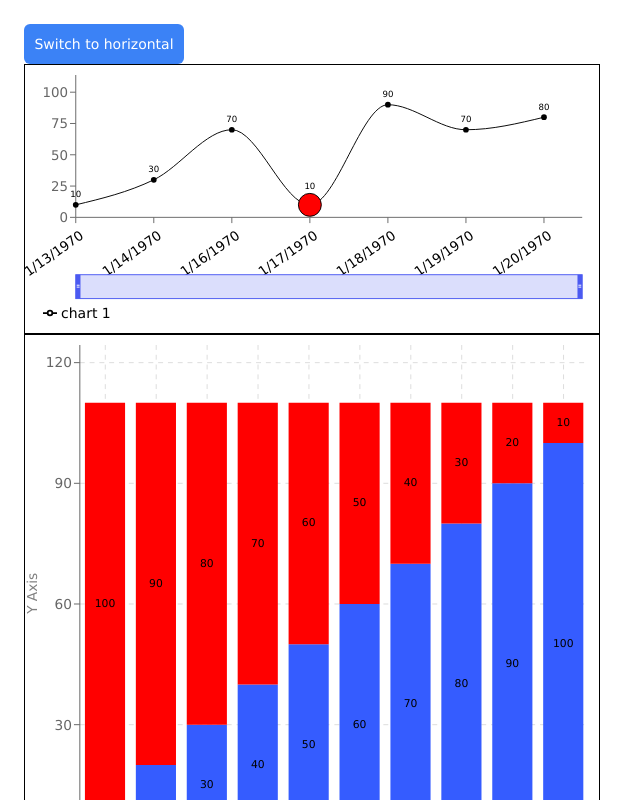
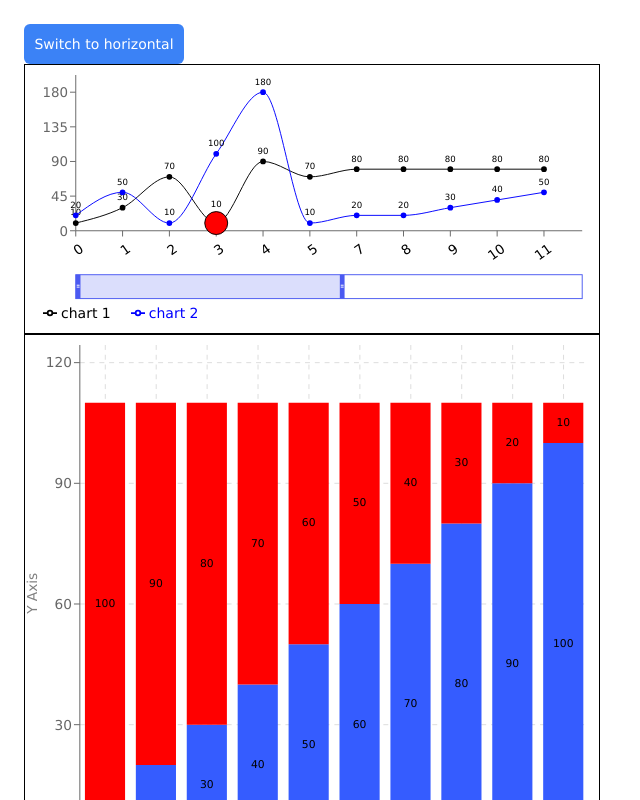
Before and after one commit to talkohavy/charts, a React (Vite) app: page / in a window 1280 px wide. Shown: the whole page, without its empty margins (0-640 px from the left). Built offline with nearby package versions, Linux system fonts and the light colour scheme.

Commit message:
added an example

```diff
--- a/src/App.tsx
+++ b/src/App.tsx
@@ -16,7 +16,7 @@ export default function App() {
 
       <div className='h-[270px] w-xl'>
         <LineChart
-          type='datetime'
+          // type='datetime'
           settings={{
             xAxis: {
               // label: 'Apples',
@@ -52,16 +52,60 @@ export default function App() {
               // showValues: true,
               // isDashed: true,
               data: [
-                { x: '1100000000', y: 10 },
-                { x: '1200000000', y: 30 },
-                { x: '1300000000', y: 70 },
-                { x: '1400000000', y: 10, dot: { r: 12, fill: 'red', stroke: 'black' } },
-                { x: '1500000000', y: 90, showValue: true },
-                { x: '1600000000', y: 70 },
-                { x: '1700000000', y: 80 },
+                { x: 0, y: 10 },
+                { x: 1, y: 30 },
+                { x: 2, y: 70 },
+                { x: 3, y: 10, dot: { r: 12, fill: 'red', stroke: 'black' } },
+                { x: 4, y: 90, showValue: true },
+                { x: 5, y: 70 },
+                { x: 7, y: 80 },
+                { x: 8, y: 80 },
+                { x: 9, y: 80 },
+                { x: 10, y: 80 },
+                { x: 11, y: 80 },
+                { x: 12, y: 80 },
+                { x: 13, y: 80 },
+                { x: 14, y: 80 },
+                { x: 15, y: 80 },
+                { x: 16, y: 80 },
+                { x: 17, y: 80 },
+                { x: 18, y: 80 },
+                { x: 19, y: 80 },
+                { x: 20, y: 80 },
+              ],
+            },
+            {
+              name: 'chart 2',
+              curveType: 'monotoneX',
+              color: 'blue',
+              // lineWidth: 2,
+              // showValues: true,
+              // isDashed: true,
+              data: [
+                { x: 0, y: 20 },
+                { x: 1, y: 50 },
+                { x: 2, y: 10 },
+                { x: 3, y: 100 },
+                { x: 4, y: 180, showValue: true },
+                { x: 5, y: 10 },
+                { x: 7, y: 20 },
+                { x: 8, y: 20 },
+                { x: 9, y: 30 },
+                { x: 10, y: 40 },
+                { x: 11, y: 50 },
+                { x: 12, y: 60 },
+                { x: 13, y: 10 },
+                { x: 14, y: 20 },
+                { x: 15, y: 20 },
+                { x: 16, y: 30 },
+                { x: 17, y: 70 },
+                { x: 18, y: 90 },
+                { x: 19, y: 80 },
+                { x: 20, y: 180 },
               ],
             },
           ]}
+          onDotClick={(props) => console.log('props is:', props)}
           className='border border-black'
         />
       </div>
```
